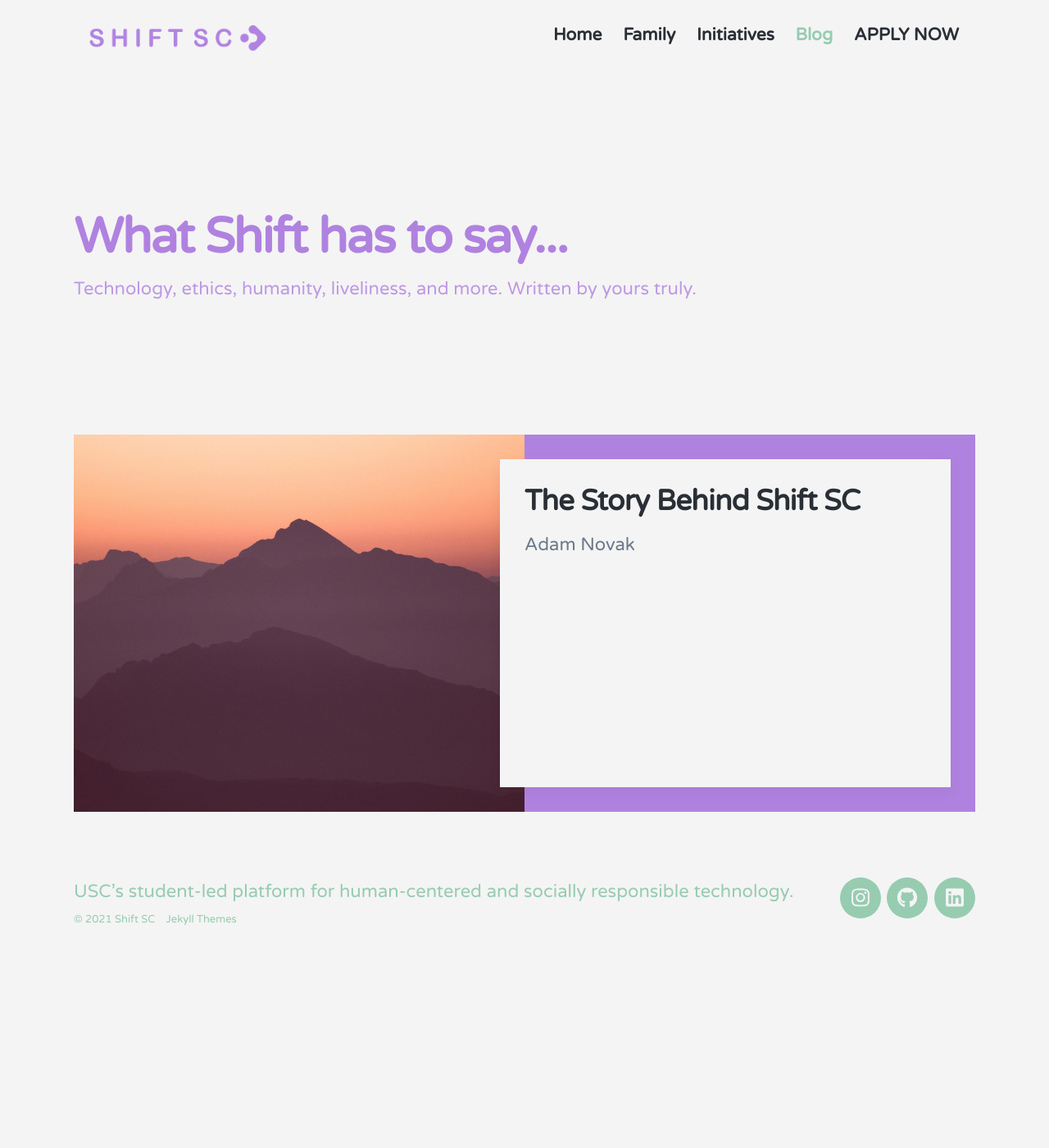
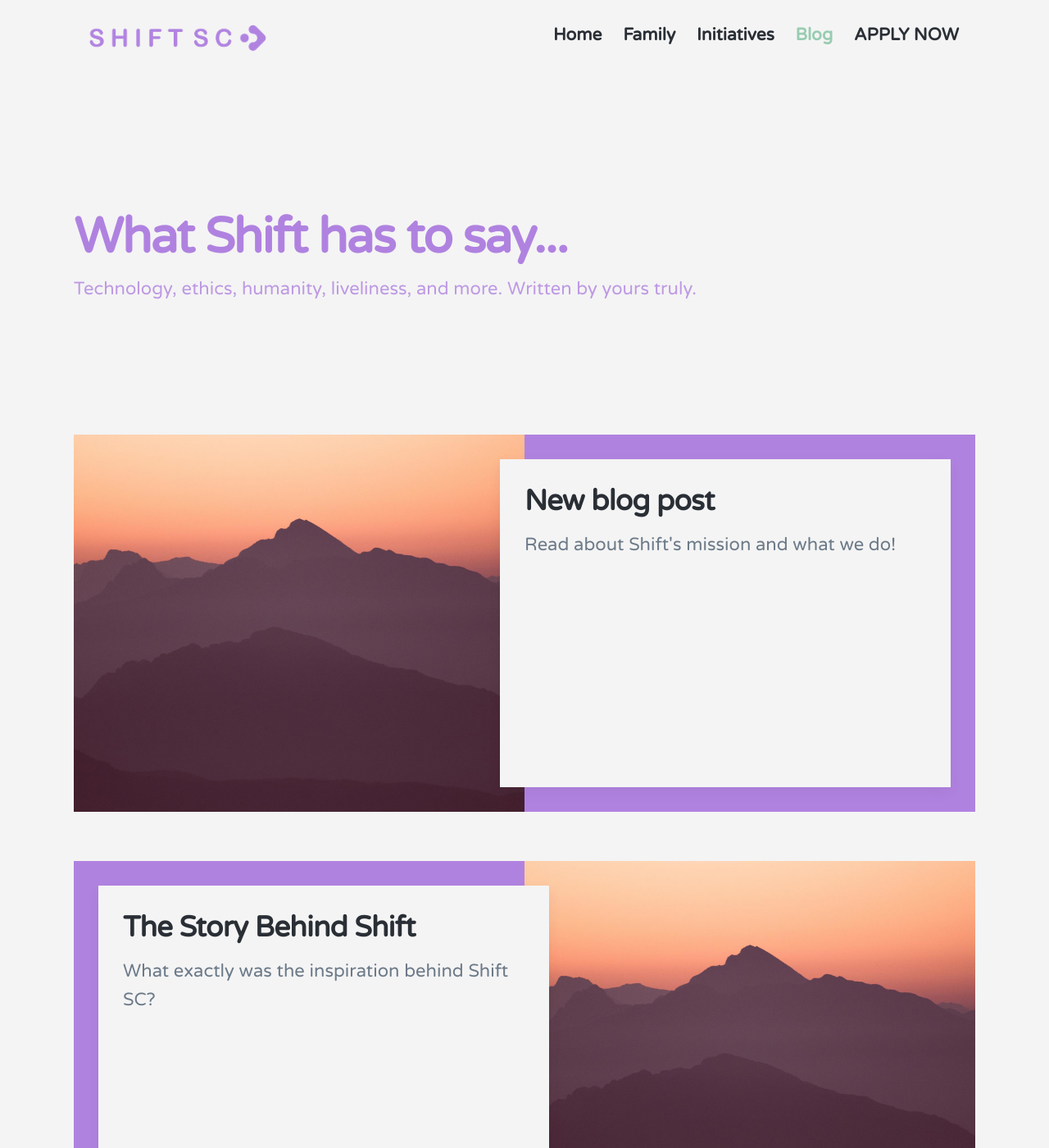
Before and after one commit to shiftsc/shiftsc.github.io, a Jekyll site: the page built from blog/index.html, in a window 1280 px wide and 1400 px high. Shown: the whole window at 82% size. Built offline with Jekyll 4.4.1, drawn with Linux system fonts in a browser that asks for light colours; nearby versions of some CDN libraries; the list of posts is cut into pages by our own code.

Commit message:
smol edits

```diff
--- a/_posts/2021-11-18-story-behind-shift.md
+++ b/_posts/2021-11-18-story-behind-shift.md
@@ -1,7 +1,7 @@
 ---
-title: 'The Story Behind Shift SC'
+title: 'The Story Behind Shift'
 date: 2021-11-18 00:00:00
-description: Adam Novak
+description: What exactly was the inspiration behind Shift SC?
 author: Adam Novak
 featured_image: '/images/demo/demo-square.jpg'
 ---
--- /dev/null
+++ b/_posts/2021-12-7-shift-introduction.md
@@ -0,0 +1,8 @@
+---
+title: 'New blog post'
+date: 2021-12-7 00:00:00
+description: Read about Shift's mission and what we do!
+author: Adam Novak
+featured_image: '/images/demo/demo-square.jpg'
+---
+new blog post
--- a/index.html
+++ b/index.html
@@ -1,7 +1,7 @@
 ---
 layout: default
-title: Human-Centered & Socially Responsible Technology
-description: We are a community of designers, builders, thinkers, and educators driving the shift towards a technological future better aligned with human values . Through a diverse set of campus initiatives, we create opportunities for conversation and action around the social implications and ethical issues of technology.A sleek, modern Jekyll theme for personal websites. Personal is the perfect theme for developers, designers and other creatives.
+title: Shift SC: USC's Student-led Platform for Human-Centered & Socially Responsible Technology
+description: Shift SC is USC’s student-led platform for human-centered and socially responsible technology. We are a community of designers, builders, thinkers, and educators driving the shift towards a technological future better aligned with human values. Through a diverse set of campus initiatives, we create opportunities for conversation and action around the social implications and ethical issues of technology.
 featured_image: /images/swirl-logo/SWIRL_swirl.png
 ---
 
```
